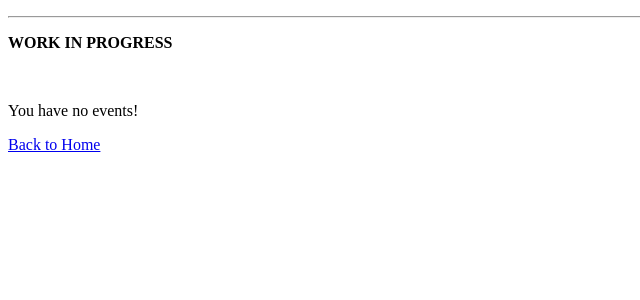
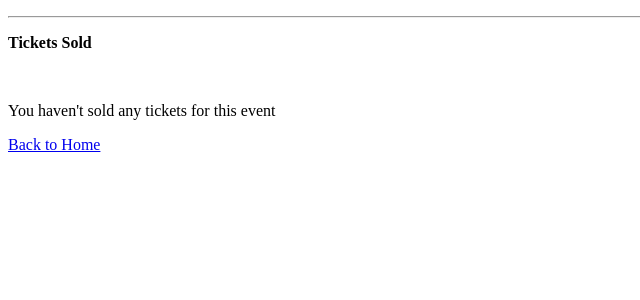
Before and after one commit to Tyrannican/AlphaDragon, a Django app: page /app/showtickets/23/ in a window 1280 px wide. Shown: the part 158-458 px from the top of the page, without its empty margins (0-640 px from the left). Run offline with Django 3.2, Linux system fonts and the light colour scheme; data that the repository does not hold is empty.

Commit message:
Changed buy tickets to use event id & altered show tickets

```diff
--- a/Gigstop/app/urls.py
+++ b/Gigstop/app/urls.py
@@ -14,7 +14,7 @@ urlpatterns = patterns('',
 	url(r'^edit_profile/$', views.edit_profile, name='edit_profile'),
 	url(r'^edit_event/(?P<event_name_slug>[\w\-]+)/$', views.delete_event, name='delete_event'),
 	url(r'^edit_event/$', views.edit_event, name='edit_event'),
-	url(r'^buy_tickets/(?P<event_name_slug>[\w\-]+)/$', views.buy_tickets, name='buy_tickets'),
+	url(r'^buy_tickets/(?P<event_id>[\w\-]+)/$', views.buy_tickets, name='buy_tickets'),
 	url(r'^showtickets/(?P<event_id>[\w\-]+)/$', views.show_tickets, name='showtickets'),
 	url(r'^thanks/$', views.thanks, name='thanks')
 	)
--- a/Gigstop/app/views.py
+++ b/Gigstop/app/views.py
@@ -69,10 +69,7 @@ def user_reg(request):
     # Set to False initially. Code changes value to True when registration succeeds.
     registered = False
 
-    # If it's a HTTP POST, we're interested in processing form data.
     if request.method == 'POST':
-        # Attempt to grab information from the raw form information.
-        # Note that we make use of both UserForm and UserProfileForm.
         user_form = UserForm(data=request.POST)
         profile_form = UserProfileForm(data=request.POST)
 
@@ -80,35 +77,20 @@ def user_reg(request):
         if user_form.is_valid() and profile_form.is_valid():
             # Save the user's form data to the database.
             user = user_form.save()
-
-            # Now we hash the password with the set_password method.
-            # Once hashed, we can update the user object.
             user.set_password(user.password)
             user.save()
-
-
-            # Now sort out the UserProfile instance.
-            # Since we need to set the user attribute ourselves, we set commit=False.
-            # This delays saving the model until we're ready to avoid integrity problems.
             profile = profile_form.save(commit=False)
             profile.user = user
             profile.save()
-            # Update our variable to tell the template registration was successful.
             registered = True
 
-        # Invalid form or forms - mistakes or something else?
-        # Print problems to the terminal.
-        # They'll also be shown to the user.
         else:
             print user_form.errors, profile_form.errors
 
-    # Not a HTTP POST, so we render our form using two ModelForm instances.
-    # These forms will be blank, ready for user input.
     else:
         user_form = UserForm()
         profile_form = UserProfileForm()
 
-    # Render the template depending on the context.
     return render(request,
             'Gigstop/user_registration.html',
             {'user_form': user_form, 'profile_form': profile_form, 'registered': registered} )
@@ -216,8 +198,8 @@ def edit_profile(request):
 
 
 #Purchase Tickets view
-def buy_tickets(request, event_name_slug):
-    event = Event.objects.get(slug=event_name_slug)
+def buy_tickets(request, event_id):
+    event = Event.objects.get(id=event_id)
 
     if request.method == 'POST':
         buy_form = PurchaseTicketForm(data=request.POST)
@@ -231,7 +213,7 @@ def buy_tickets(request, event_name_slug):
 
             decrement = ticket.quantity
             no_tickets = event.no_tickets
-            newTickets = Event.objects.filter(slug=event_name_slug).update(no_tickets=no_tickets-decrement)
+            newTickets = Event.objects.filter(id=event_id).update(no_tickets=no_tickets-decrement)
             return HttpResponseRedirect('/app/thanks/')
         else:
             print buy_form.errors
@@ -246,5 +228,5 @@ def thanks(request):
     return render(request, 'Gigstop/thanks.html', {})
 
 def show_tickets(request,event_id):
-    list_of_tickets = Ticket.objects.filter(id=event_id)
+    list_of_tickets = Ticket.objects.filter(event_id=event_id)
     return render(request,'Gigstop/showtickets.html', {'tickets': list_of_tickets})
--- a/Gigstop/templates/Gigstop/buy_tickets.html
+++ b/Gigstop/templates/Gigstop/buy_tickets.html
@@ -12,7 +12,7 @@
 		<li> Performer: <strong>{{ event.performer }}</strong></li>
 		<li> Ticket Price: <strong>${{ event.price }}</strong></li>
 	</ul>
-	<form id="buy_tickets" method="post" action="{% url 'buy_tickets' event.slug %}">
+	<form id="buy_tickets" method="post" action="{% url 'buy_tickets' event.id %}">
 		{% csrf_token %}
 		{{ buy_form.as_p }}
 		<br/>
--- a/Gigstop/templates/Gigstop/index.html
+++ b/Gigstop/templates/Gigstop/index.html
@@ -7,7 +7,7 @@
 				{% if wallPopulate %}
 					<ul>
 						{% for Event in wallPopulate %}
-							<li><a href="http://www.youtube.com/watch?v=k_LAZjLi3RU" target="blank"> {{ Event.media }} {{Event.name}} {{Event.venue}} </a> <br/><a href="{% url 'buy_tickets' Event.slug %}" id="buy"> Buy Tickets! </a></li><br/>
+							<li><a href="http://www.youtube.com/watch?v=k_LAZjLi3RU" target="blank"> {{ Event.media }} {{Event.name}} {{Event.venue}} </a> <br/><a href="{% url 'buy_tickets' Event.id %}" id="buy"> Buy Tickets! </a></li><br/>
 						{% endfor %}
 					</ul>
 				{% else %}
--- a/Gigstop/templates/Gigstop/performer_profile.html
+++ b/Gigstop/templates/Gigstop/performer_profile.html
@@ -13,7 +13,7 @@
 			{% endfor %}
 		</ul>
 		{% else %}
-		<p>You have sold no tickets for this event!</p>
+		<p>You no gigs active</p>
 		{% endif %}
 	</div>
 	<a href="{% url 'add_event' %}" id="addEvent">Add Event</a><br/>
--- a/Gigstop/templates/Gigstop/showtickets.html
+++ b/Gigstop/templates/Gigstop/showtickets.html
@@ -5,7 +5,7 @@
 {% block title %}Tickets for Event{% endblock %}
 
 {% block body_block %}
-	<p><strong>WORK IN PROGRESS</strong></p><br/>
+	<p><strong>Tickets Sold</strong></p><br/>
 		{% if tickets %}
 		<ul>
 			{% for Ticket in tickets %}
@@ -13,7 +13,7 @@
 			{% endfor %}
 		</ul>
 		{% else %}
-		<p>You have no events!</p>
+		<p>You haven't sold any tickets for this event</p>
 		{% endif %}
 	<a href="{% url 'index' %}" id="home">Back to Home</a>
 {% endblock %}
```
